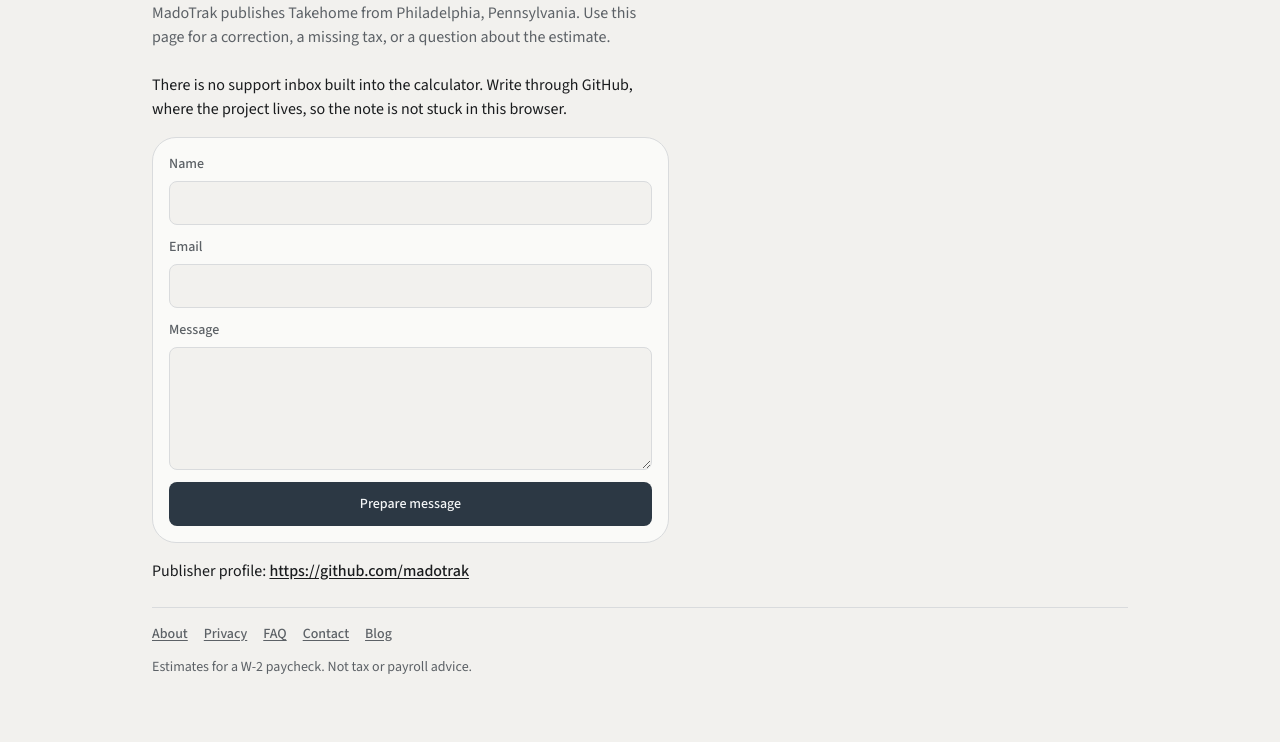
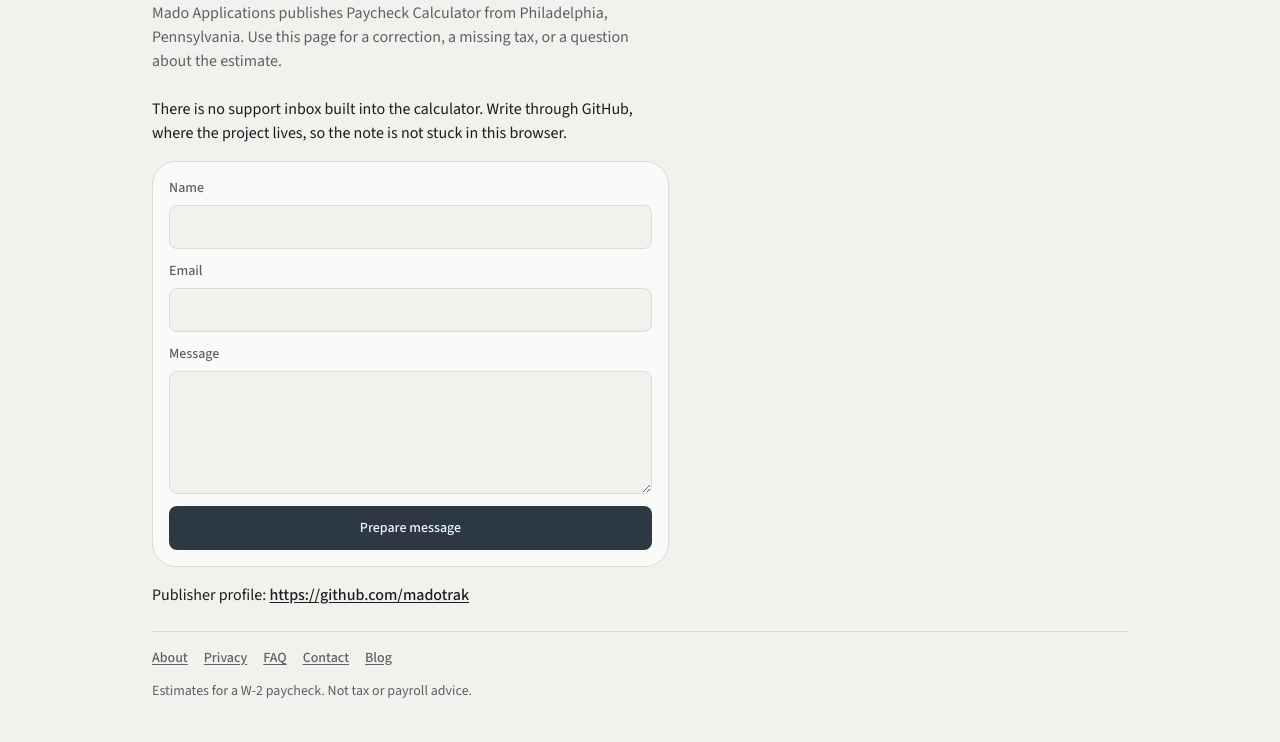
Before and after one commit to madotrak/paycheck_calculator, a React app: page docs/contact.html in a window 1280 px wide. Shown: the part 339-1081 px from the top of the page. Before the commit the page ends 1057 px from the top, so only its background shows below. Built offline with nearby package versions, Linux system fonts and the light colour scheme.

Commit message:
Update contact.html

```diff
--- a/docs/contact.html
+++ b/docs/contact.html
@@ -32,7 +32,7 @@
         <header class="page">
           <p class="eyebrow">Contact</p>
           <h1>Reach the publisher</h1>
-          <p class="lede">MadoTrak publishes Takehome from Philadelphia, Pennsylvania. Use this page for a correction, a missing tax, or a question about the estimate.</p>
+          <p class="lede">Mado Applications publishes Paycheck Calculator from Philadelphia, Pennsylvania. Use this page for a correction, a missing tax, or a question about the estimate.</p>
         </header>
         <article class="article">
           <p>There is no support inbox built into the calculator. Write through GitHub, where the project lives, so the note is not stuck in this browser.</p>
```
